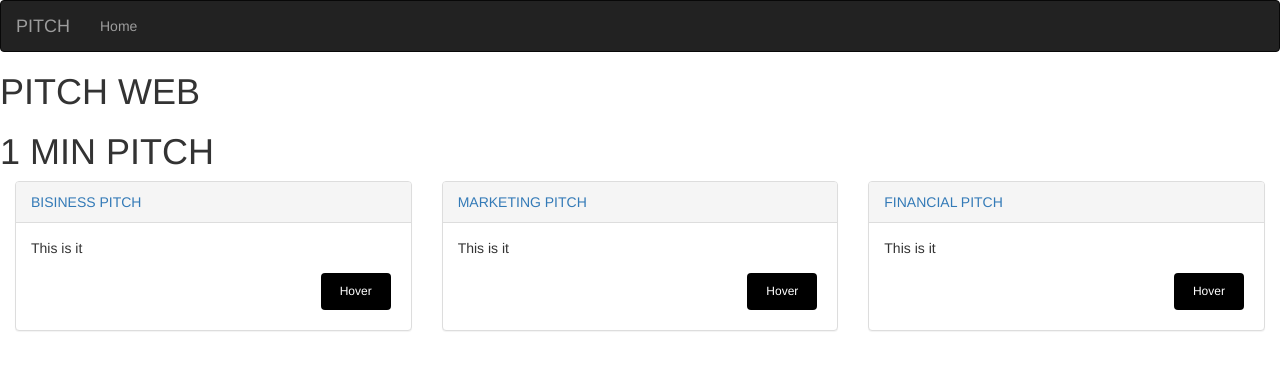
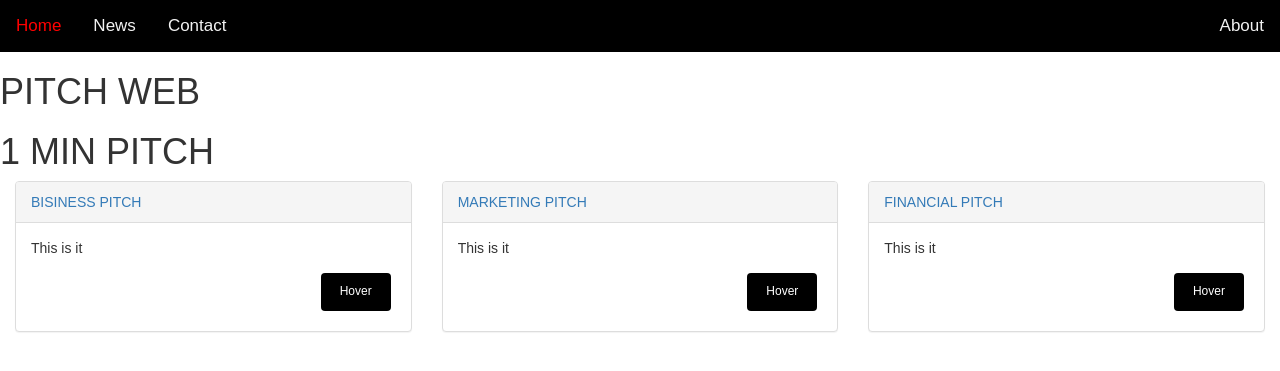
Before and after one commit to JamesOdera/pitchresub, a Flask app: page / in a window 1280 px wide. Shown: the top 371 px of the page. Run offline with Flask 2, Linux system fonts and the light colour scheme; parts of the project's set-up code (start-up, migrations or seed data) failed here and were passed over; some libraries are stand-ins or nearby versions.

Commit message:
ad change to the nav

```diff
--- /dev/null
+++ b/app/static/css/indexxllll.css
@@ -0,0 +1,69 @@
+body {
+  margin: 0;
+  font-family: Arial, Helvetica, sans-serif;
+}
+
+.topnav {
+  overflow: hidden;
+  background-color: black;
+}
+
+.topnav a {
+  float: left;
+  color: #f2f2f2;
+  text-align: center;
+  padding: 14px 16px;
+  text-decoration: none;
+  font-size: 17px;
+}
+
+.topnav a:hover {
+  background-color: transparent;
+  color: red;
+}
+
+.rightnav {
+  float: right;
+}
+
+
+.button {
+  border-radius: 4px;
+  background-color: #000000;
+  border: none;
+  color: #FFFFFF;
+  text-align: center;
+  font-size: 12px;
+  padding: 10px;
+  width: 70px;
+  transition: all 0.5s;
+  cursor: pointer;
+  margin: 5px;
+  float: right;
+}
+
+.button span {
+  cursor: pointer;
+  display: inline-block;
+  position: relative;
+  transition: 0.5s;
+}
+
+.button span:after {
+  content: '\00bb';
+  position: absolute;
+  opacity: 0;
+  top: 0;
+  right: -20px;
+  transition: 0.5s;
+}
+
+.button:hover span {
+  padding-right: 25px;
+}
+
+.button:hover span:after {
+  opacity: 1;
+  right: 0;
+  background-color: red;
+}
--- a/app/templates/index.html
+++ b/app/templates/index.html
@@ -3,7 +3,7 @@
 
 {% block styles%}
     {{ super() }}
-    <link rel="stylesheet" href="{{url_for('static',filename='css/indexx.css')}}">
+    <link rel="stylesheet" href="{{url_for('static',filename='css/indexxllll.css')}}">
 {% endblock %}
 
 <!DOCTYPE html>
--- a/app/templates/navbar.html
+++ b/app/templates/navbar.html
@@ -1,18 +1,11 @@
-<div class="navbar navbar-inverse" role="navigation">
-    <div class="container-fluid">
-        <div class="navbar-header">
-            <button type="button" class="navbar-toggle" data-toggle="collapse" data-target=".navbar-collapse">
-              <span class="sr-only">Toggle navigation</span>
-              <span class="icon-bar"></span>
-              <span class="icon-bar"></span>
-              <span class="icon-bar"></span>
-            </button>
-            <a class="navbar-brand" href="/"> PITCH </a>
-        </div>
-        <div class="navbar-collapse collapse">
-            <ul class="nav navbar-nav">
-                <li><a href="/">Home</a></li>
-        </div>
 
+</div>
+
+<div class="topnav">
+    <a class="active" href="#home">Home</a>
+    <a href="#news">News</a>
+    <a href="#contact">Contact</a>
+    <div class="rightnav">
+       <a href="#about">About</a>
     </div>
-</div>
+  </div>
```
Also changed, not shown: other parts of app/templates/index.html (+0 -43 lines), app/static/css/indexx.css (deleted).
